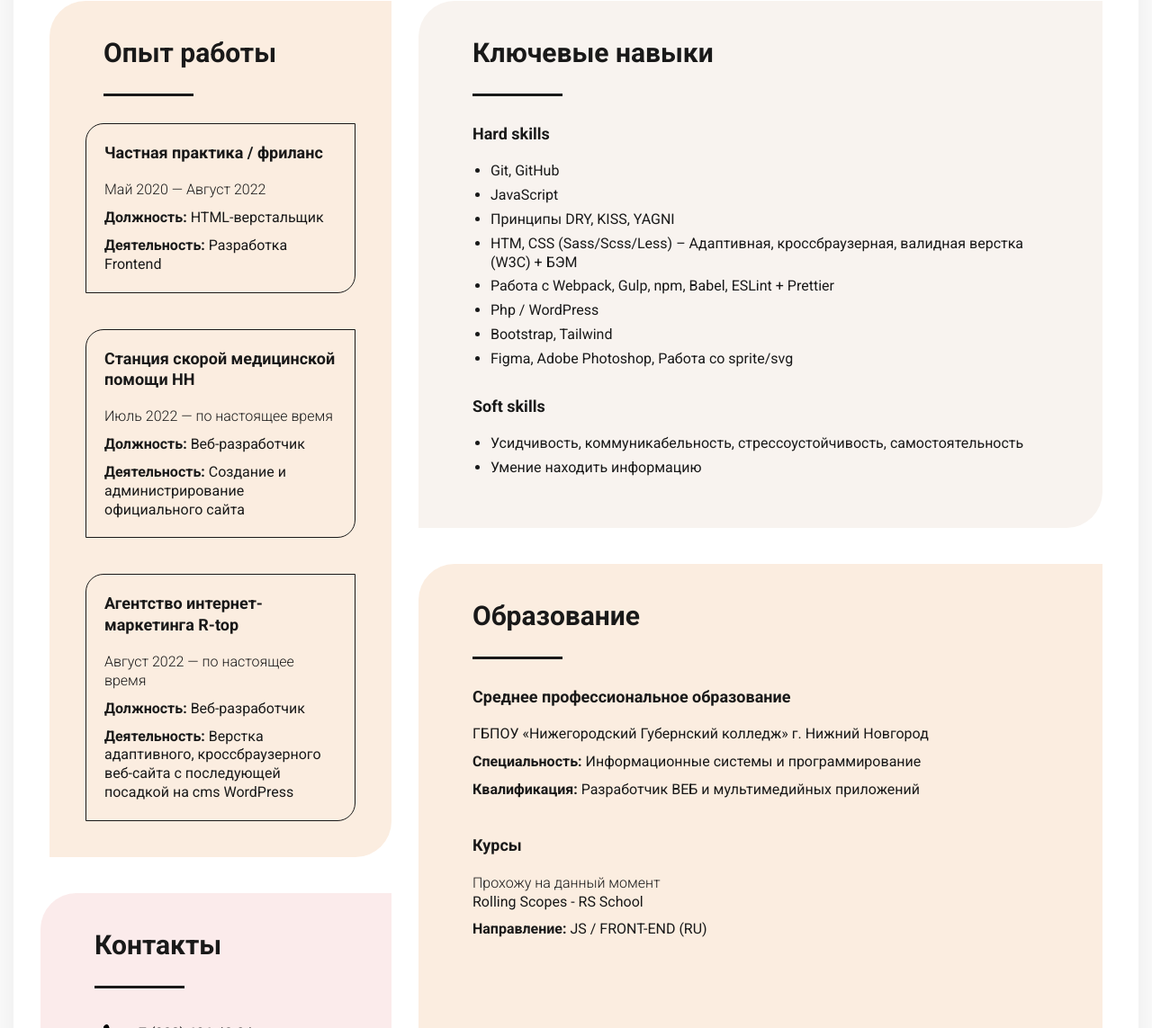
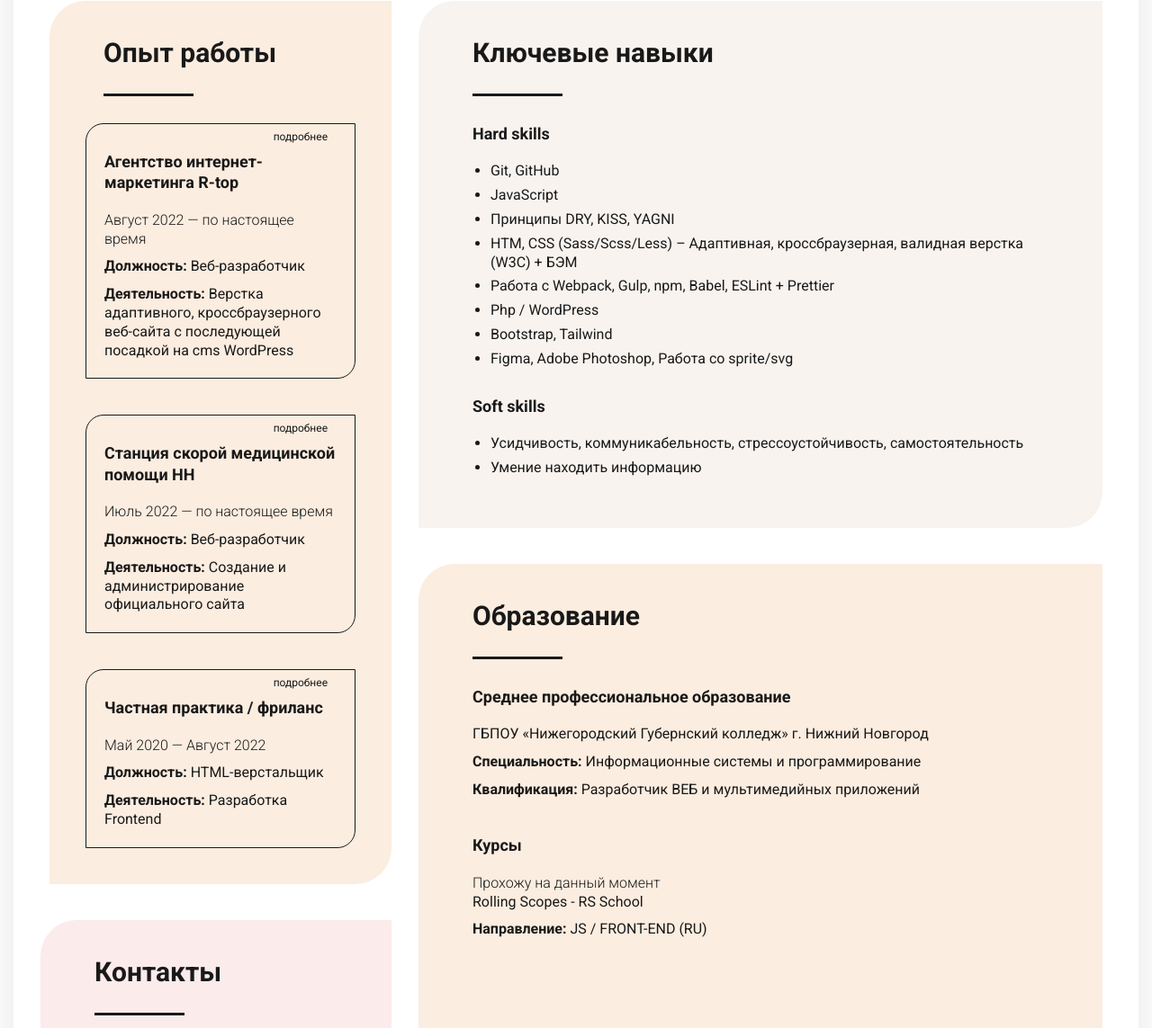
Before and after one commit to Eugene-Maikov/main-cv, a plain HTML site: page index.html in a window 1280 px wide. Shown: the part 684-1827 px from the top of the page at 90% size. Drawn offline with Linux system fonts and the light colour scheme.

Commit message:
fix: description about me/ expirience

```diff
--- a/css/style.css
+++ b/css/style.css
@@ -91,7 +91,7 @@
     position: relative;
     border: 1px solid var(--color-black);
     border-radius: 20px 0 20px 0;
-    padding: 20px;
+    padding: 30px 20px 20px;
     margin-left: -20px;
     margin-right: -20px;
     cursor: pointer;
@@ -113,6 +113,14 @@
     background-size: contain;
     background-position: center;
     background-repeat: no-repeat;
+}
+.experience__item:before {
+    content: 'подробнее';
+    position: absolute;
+    top: 5px;
+    right: 30px;
+    height: 20px;
+    font-size: 12px;
 }
 
 .experience__item:not(:last-child) {
--- a/index.html
+++ b/index.html
@@ -50,10 +50,12 @@
                     <article class="experience _block">
                         <h3 class="experience__title title--line">Опыт работы</h3>
                         <div class="experience__item">
-                            <p class="type">Частная практика / фриланс</p>
-                            <p class="date">Май 2020 — Август 2022</p>
-                            <p class="description__text"><span>Должность: </span>HTML-верстальщик</p>
-                            <p class="description__text"><span>Деятельность: </span>Разработка Frontend</p>
+                            <p class="type">Агентство интернет-маркетинга R-top</p>
+                            <p class="date">Август 2022 — по настоящее время</p>
+                            <p class="description__text"><span>Должность: </span>Веб-разработчик</p>
+                            <p class="description__text"><span>Деятельность: </span>Верстка адаптивного,
+                                кроссбраузерного веб-сайта с
+                                последующей посадкой на cms WordPress</p>
                         </div>
                         <div class="experience__item">
                             <p class="type">Станция скорой медицинской помощи НН</p>
@@ -64,12 +66,10 @@
                             </p>
                         </div>
                         <div class="experience__item">
-                            <p class="type">Агентство интернет-маркетинга R-top</p>
-                            <p class="date">Август 2022 — по настоящее время</p>
-                            <p class="description__text"><span>Должность: </span>Веб-разработчик</p>
-                            <p class="description__text"><span>Деятельность: </span>Верстка адаптивного,
-                                кроссбраузерного веб-сайта с
-                                последующей посадкой на cms WordPress</p>
+                            <p class="type">Частная практика / фриланс</p>
+                            <p class="date">Май 2020 — Август 2022</p>
+                            <p class="description__text"><span>Должность: </span>HTML-верстальщик</p>
+                            <p class="description__text"><span>Деятельность: </span>Разработка Frontend</p>
                         </div>
                     </article>
                     <article class="contacts _block">
```
